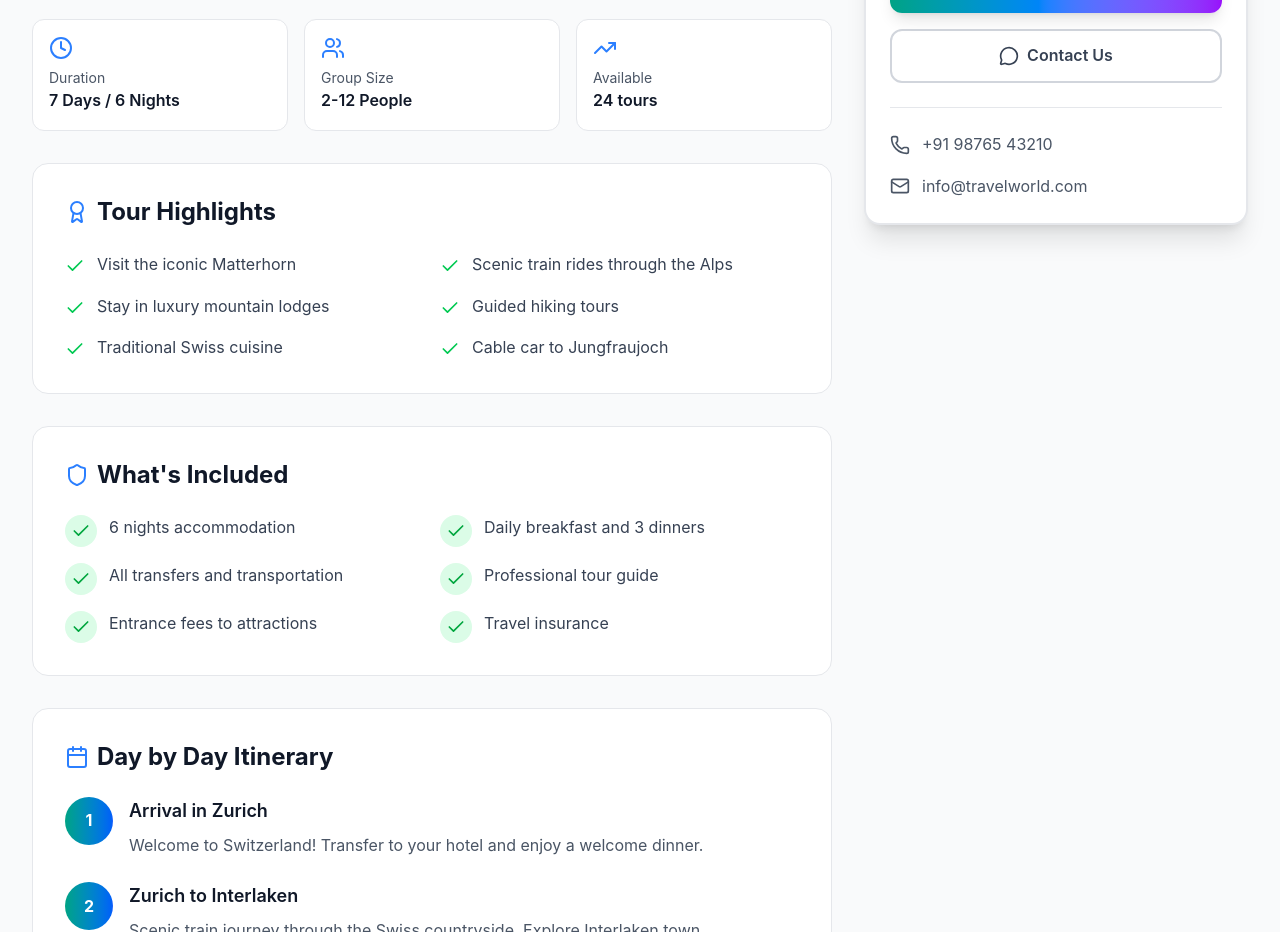
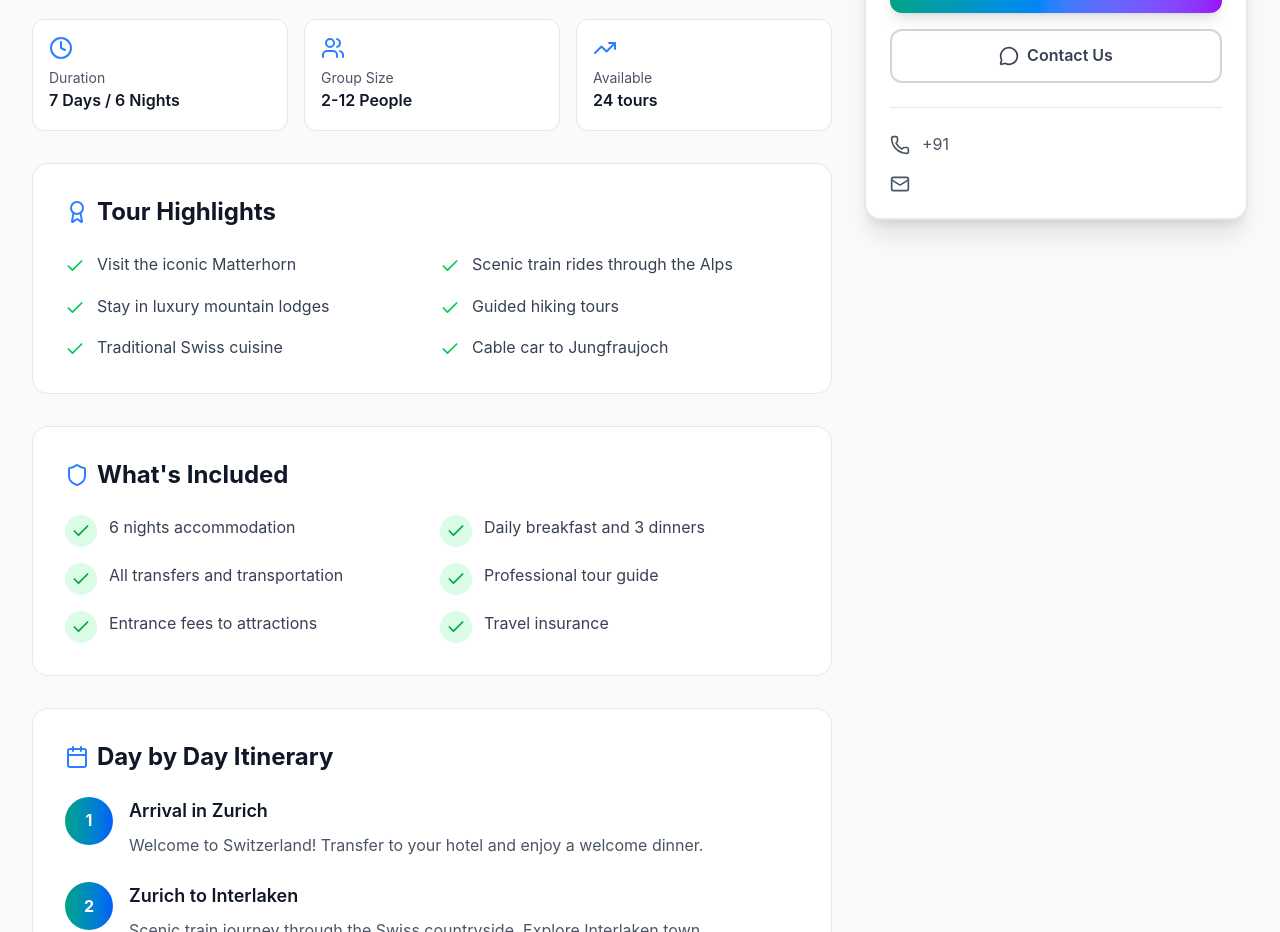
Before and after one commit to muhsiniliyas/TravelWorld, a React (Vite) app: page /tour/1 in a window 1280 px wide. Shown: the part 915-1847 px from the top of the page. Built offline with nearby package versions, Linux system fonts and the light colour scheme.

Commit message:
Update TourDetail.jsx

```diff
--- a/src/pages/TourDetail.jsx
+++ b/src/pages/TourDetail.jsx
@@ -895,11 +895,11 @@ const TourDetail = () => {
               <div className="space-y-4 pt-6 border-t border-gray-200 dark:border-gray-700">
                 <div className="flex items-center space-x-3 text-gray-600 dark:text-gray-400">
                   <Phone className="w-5 h-5" />
-                  <span>+91 98765 43210</span>
+                  <span>+91 </span>
                 </div>
                 <div className="flex items-center space-x-3 text-gray-600 dark:text-gray-400">
                   <Mail className="w-5 h-5" />
-                  <span>info@travelworld.com</span>
+                  <span></span>
                 </div>
               </div>
             </div>
```
